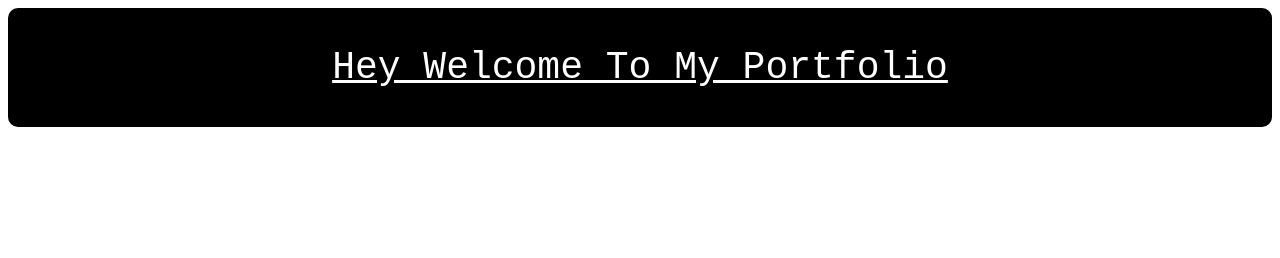
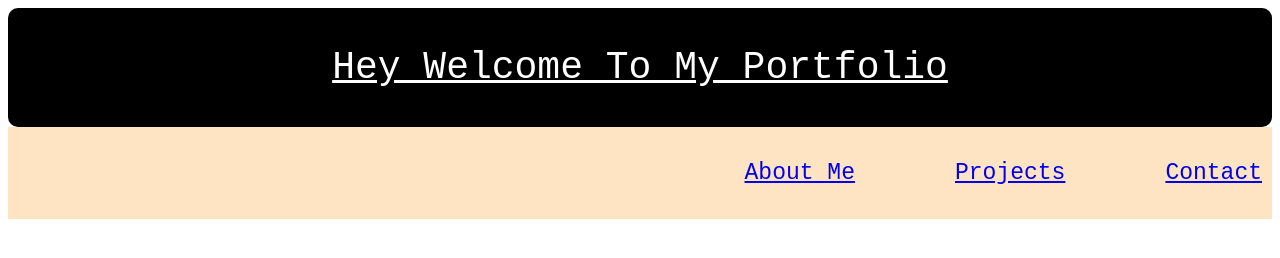
Before and after one commit to ThESwAgBoSS/challenge-2_portfolio, a plain HTML site: page index.html in a window 1280 px wide. Drawn offline with Linux system fonts and the light colour scheme.

Commit message:
header is done and nav is in place

```diff
--- a/assets/style.css
+++ b/assets/style.css
@@ -14,8 +14,19 @@
 
 .nav{
     display:flex;
-    justify-content:center;
-    background-color:black;
+    justify-content:right;
+    padding:10px;
+    background-color:bisque;
     color:White;
     font-family: 'Courier New', sans-serif, monospace;
+    font-size: 23px;
 }
+
+ul{
+    list-style-type: none;
+    display:flex;
+}
+
+li{
+    margin-left:100px;
+}
--- a/index.html
+++ b/index.html
@@ -11,9 +11,20 @@
         <p>hey welcome to my portfolio</p>
     </header>
 
-   <nav>
+    <nav class="nav">
+        <ul>
+            <li>
+                <a href="#search-engine-optimization">About Me</a>
+            </li>
+            <li>
+                <a href="#online-reputation-management">Projects</a>
+            </li>
+            <li>
+                <a href="#social-media-marketing">Contact</a>
+            </li>
+        </ul>
+    </nav>
 
-   </nav>
 
    <main>
 
```
